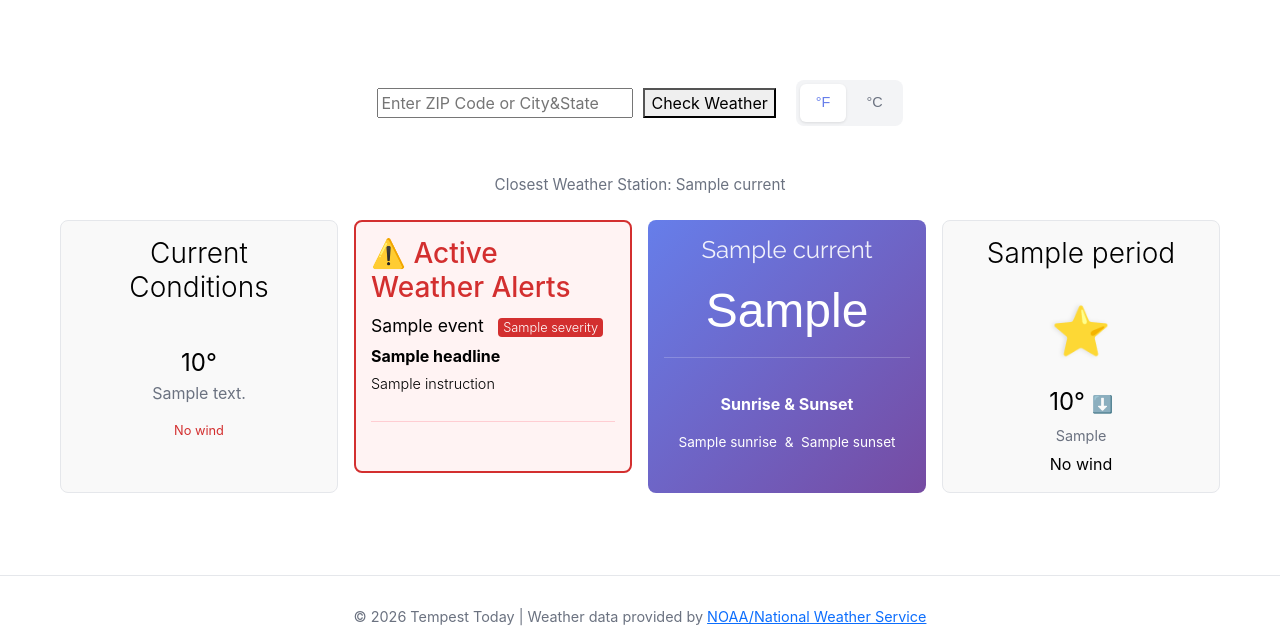
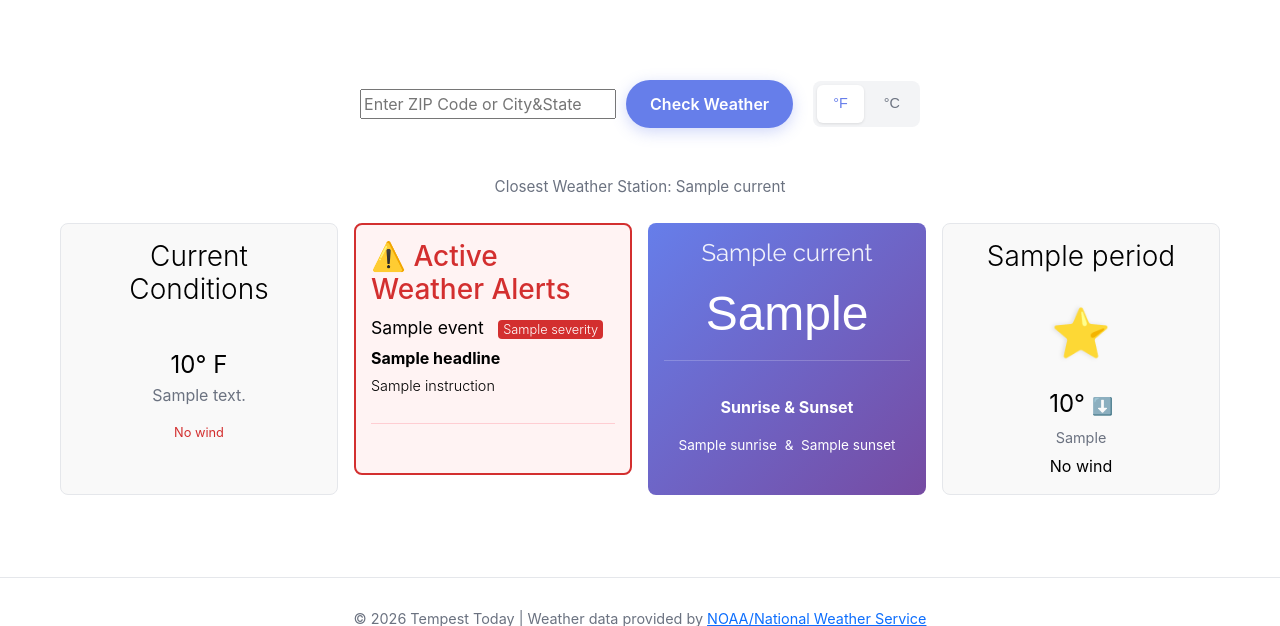
Before and after one commit to goode8/tempest-today, a Django app: template core/templates/core/index.html in a window 1280 px wide. Shown: the part 100-726 px from the top of the page. Run offline with Django 5.2, Linux system fonts and the light colour scheme; the template is opened without the code that fills it: most values are stand-ins (such as "Sample title", 1, 10 or a date in 2020); some web fonts are replaced.

Commit message:
CurrentF, Better Button, header home link

```diff
--- a/core/templates/core/base.html
+++ b/core/templates/core/base.html
@@ -136,7 +136,9 @@
     <header class="site-header">
 
     <header class="site-header">
-      <div class="container header-flex" style="font-size: 2.5em; padding: 20px 0;">Tempest Today</div>
+      <div class="container header-flex" style="font-size: 2.5em; padding: 20px 0;">
+        <a href="/" style="text-decoration: none; color: inherit; cursor: pointer;">Tempest Today</a>
+      </div>
     </header>
 
     <!--<br><br><br><br><br><br><br>-->
--- a/core/templates/core/index.html
+++ b/core/templates/core/index.html
@@ -68,7 +68,6 @@
       margin-right: -8px;
     }
 
-    {% comment %} /* Temperature Toggle Styles */ {% endcomment %}
     .minimal-toggle {
       display: inline-flex;
       gap: 4px;
@@ -98,13 +97,39 @@
     .minimal-toggle button:hover {
       color: #667eea;
     }
+
     .desc {
       color: var(--text-secondary);
       font-weight: 400;
     }
+
     [data-theme="dark"] .desc {
       color: #f3f4f6;
     }
+
+    button[type="submit"] {
+      background: #667eea;
+      color: white;
+      border: none;
+      padding: 12px 24px;
+      border-radius: 50px;
+      font-weight: 600;
+      cursor: pointer;
+      transition: all 0.3s cubic-bezier(0.68, -0.55, 0.265, 1.55);
+      font-size: 1em;
+      box-shadow: 0 4px 15px 0 rgba(102, 126, 234, 0.3);
+    }
+
+    button[type="submit"]:hover {
+      background: #5568d3;
+      transform: scale(1.05);
+      box-shadow: 0 6px 20px rgba(102, 126, 234, 0.4);
+    }
+
+    button[type="submit"]:active {
+      transform: scale(0.95);
+    }
+
   </style>
 </head>
 
@@ -185,9 +210,9 @@
 
           <p style="font-size: 1.5em; margin: 0">
             {% if current.temp %}
-              <span data-temp="{{ current.temp }}">{{ current.temp }}°</span>
+              <span data-temp="{{ current.temp }}">{{ current.temp }}° <span class="temp-unit">{{ unit|default:'F' }}</span></span>
             {% else %}
-              <span data-temp="{{ period.temperature }}">{{ period.temperature }}°</span>
+              <span data-temp="{{ period.temperature }}">{{ period.temperature }}° <span class="temp-unit">{{ unit|default:'F' }}</span></span>
             {% endif %}
           </p>
 
@@ -358,10 +383,19 @@
               temp = Math.round((temp * 9 / 5) + 32);
             }
 
-            // Update display
-            tempElement.textContent = temp + '°';
-            // Update stored value for next conversion
-            tempElement.dataset.temp = temp;
+              // Check if this element has a temp-unit span (current conditions only)
+              const unitSpan = tempElement.querySelector('.temp-unit');
+              if (unitSpan) {
+                // Update display with unit
+                tempElement.innerHTML = temp + '° <span class="temp-unit">' + newUnit + '</span>';
+              } else {
+                // Update display without unit (forecast cards)
+                tempElement.textContent = temp + '° ';
+              }
+
+              // Update stored value for next conversion
+              tempElement.dataset.temp = temp;
+
           });
         });
       });
```
